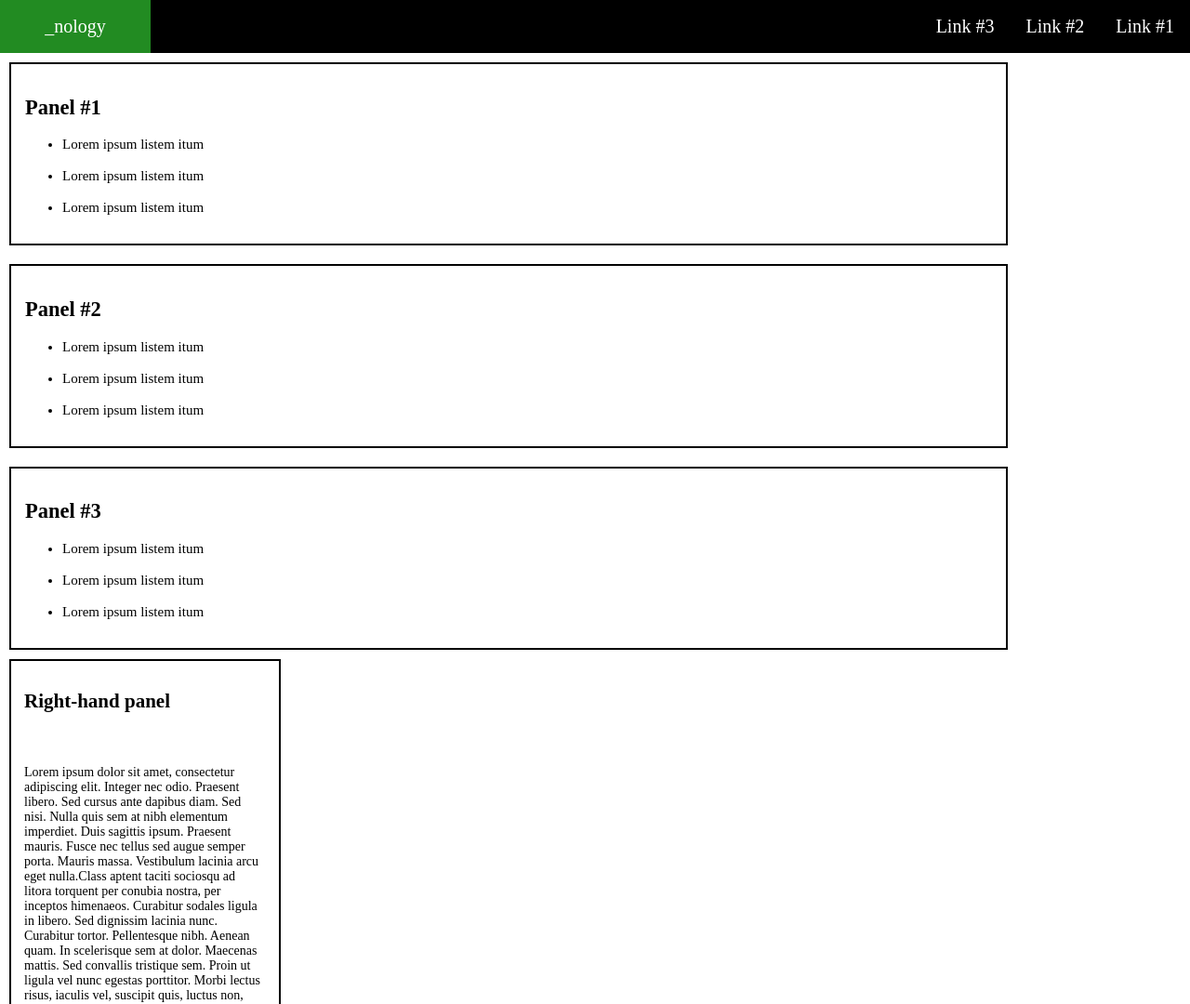
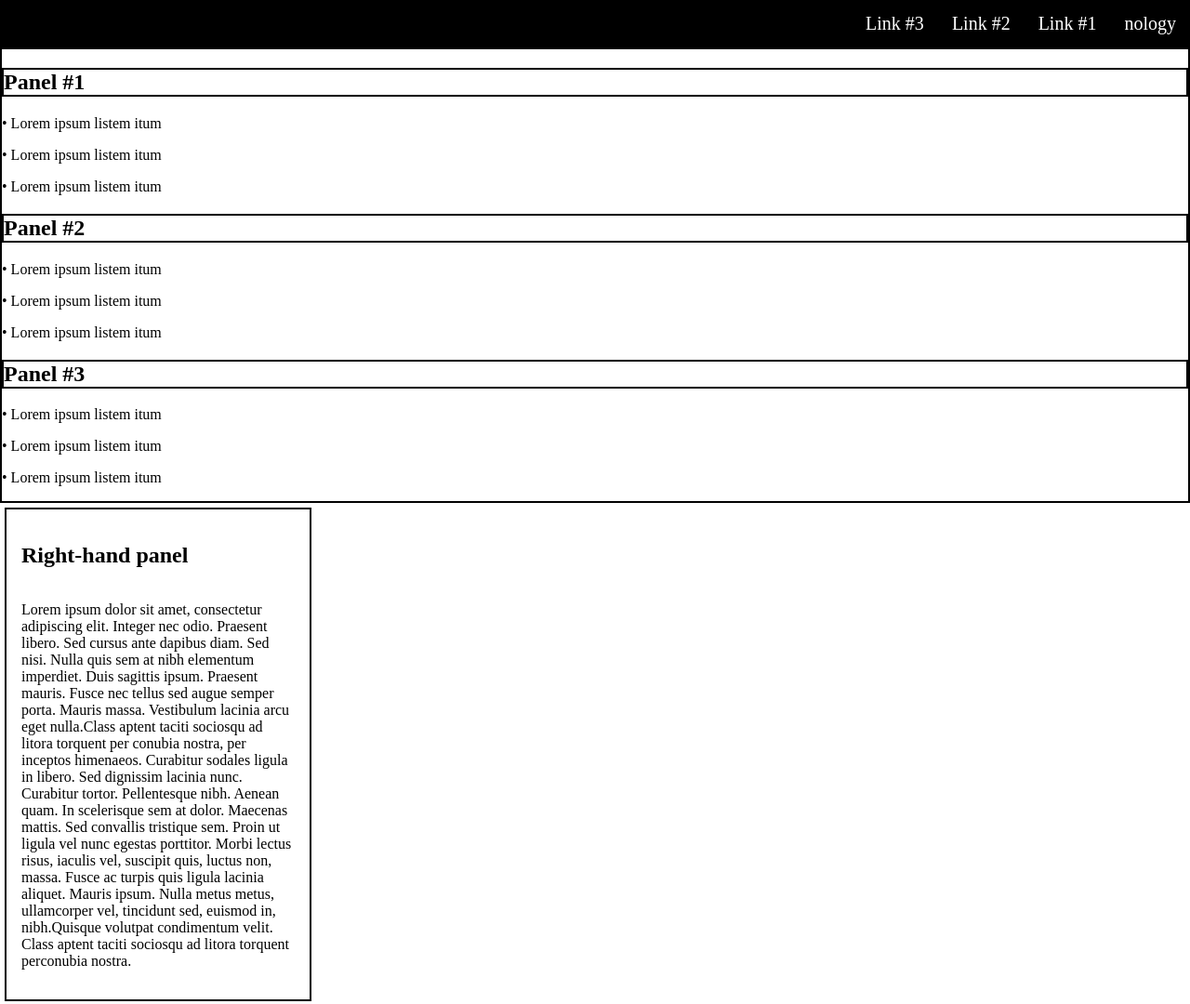
Before and after one commit to PCRUZDEV/flexbox-challenge-one, a plain HTML site: page index.html in a window 1280 px wide. Shown: the top 1080 px of the page at 93% size. Drawn offline with Linux system fonts and the light colour scheme.

Commit message:
made further changes to index and style files

```diff
--- a/index.html
+++ b/index.html
@@ -9,39 +9,39 @@
   <title>Flexbox Challenge One</title>
 </head>
 
+<body>
+
+
   <div class="navbar">
-  <a id="nology" href="#nology">_nology</a>
-  <a href="#Link #1">Link #1</a>
-  <a href="#Link #2">Link #2</a>
-  <a href="#link #3">Link #3</a>
+    <a class="nology" href="#_nology">nology</a>
+    <a href="#Link1">Link #1</a>
+    <a href="#Link2">Link #2</a>
+    <a href="#Link3">Link #3</a>
   </div>
 
-<div class="panel-one">
-  <h2>Panel #1</h2>
-  <ul>
-    <li>Lorem ipsum listem itum</li><br>
-    <li>Lorem ipsum listem itum</li><br>
-    <li>Lorem ipsum listem itum</li>
-  </ul>
+
+  <main class="flex-container">
+    <div>
+      <h2 class="panel">Panel #1</h2>
+      <p>• Lorem ipsum listem itum</p>
+      <p>• Lorem ipsum listem itum</p>
+      <p>• Lorem ipsum listem itum</p>
     </div>
-<div class="panel-two">
-  <h2>Panel #2</h2>
-  <ul>
-    <li>Lorem ipsum listem itum</li><br>
-    <li>Lorem ipsum listem itum</li><br>
-    <li>Lorem ipsum listem itum</li>
-  </ul>
+    <div>
+      <h2 class="panel">Panel #2</h2>
+      <p>• Lorem ipsum listem itum</p>
+      <p>• Lorem ipsum listem itum</p>
+      <p>• Lorem ipsum listem itum</p>
     </div>
-<div class="panel-three">
-  <h2>Panel #3</h2>
-  <ul>
-    <li>Lorem ipsum listem itum</li><br>
-    <li>Lorem ipsum listem itum</li><br>
-    <li>Lorem ipsum listem itum</li>
-  </ul>
+    <div>
+      <h2 class="panel">Panel #3</h2>
+      <p>• Lorem ipsum listem itum</p>
+      <p>• Lorem ipsum listem itum</p>
+      <p>• Lorem ipsum listem itum</p>
     </div>
+  </main>
 
-<section class="right-hand-panel">
+  <aside class="flex-container-aside">
     <h2>Right-hand panel</h2>
     <p>Lorem ipsum dolor sit amet, consectetur adipiscing elit. Integer nec odio. Praesent libero. Sed cursus ante
       dapibus
@@ -57,15 +57,9 @@
       tincidunt
       sed, euismod in, nibh.Quisque volutpat condimentum velit. Class aptent taciti sociosqu ad litora torquent
       perconubia
-    nostra, per inceptos himenaeos. Nam nec ante. Sed lacinia, urna non tincidunt mattis, tortor neque
-    adipiscing diam,acursus ipsum ante
-    quis turpis. Nulla facilisi. Ut fringilla. Suspendisse potenti. Nunc feugiat mi a tellus consequat imperdiet.
-    Vestibulum sapien. Proin quam. Etiam ultrices. Suspendisse in justo eu magna luctus suscipit.
-
+      nostra.
     </p>
-</section>
-
-<body>
+  </aside>
 
 </body>
 
--- a/style.css
+++ b/style.css
@@ -1,46 +1,44 @@
 body {
   margin: 0;
 }
-
 .navbar {
+  background-color: black;
   overflow: hidden;
-  background-color: black;
-  width: 100%;
-}
-.navbar a {
-  text-decoration: none;
-  color: white;
-  display: block;
-  padding: 17px 17px;
-  float: right;
-  font-size: 20px;
 }
 
-#nology {
-  float: left;
-  background-color: #228B22;
+.navbar a {
+  padding: 14px 15px;
+  font-size: 20px;
   color: white;
-  width: 10%;
   text-align: center;
+  float: right;
+}
+a {
+  text-decoration: none;
 }
 
-.panel-one, .panel-two, .panel-three {
+.flex-container, .panel {
+  border: 2px solid;
+}
+
+}
+.flex-container {
+  display: flex;
+  flex-direction: column;
+}
+
+aside {
+  font-size: 16px;
   border: 2px solid;
   padding: 1em;
-  margin: 10px;
-  width: 1040px;
-  float: left;
-  font-size: 15px;
-  margin-right: 30px;
+  margin: 5px;
+  width: 23%;
 }
 
-section {
-  border: 2px solid;
-  padding: 1em;
-  margin: 10px;
-  height: 600px;
-  width: 260px;
+.flex-container-aside {
   display: flex;
-  flex-wrap: wrap;
-  font-size: 14px;
+  flex-direction: column;
+  position: relative;
+  justify-content: space-around;
+
 }
```
Lines whose indentation alone changed are shown as unchanged.
